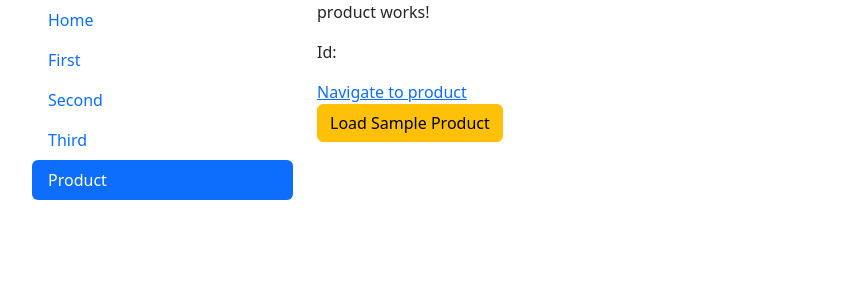
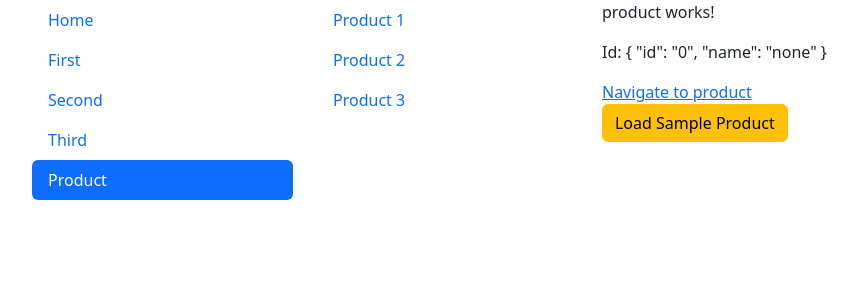
Before and after one commit to Pebhashi-Tharushika/angular-18-practice, an Angular app in the folder routes/: page /product/0/none in a window 1280 px wide. Shown: the top 300 px of the page, without its empty margins (50-908 px from the left). Built offline with nearby package versions, Linux system fonts and the light colour scheme.

Commit message:
nested routes

```diff
--- a/routes/src/app/app.component.html
+++ b/routes/src/app/app.component.html
@@ -20,9 +20,10 @@
           <a class="nav-link" [routerLink]="['/third']">Third</a>
         </li> -->
         <li class="nav-item">
-          <a class="nav-link" routerLink="/product/0/none" routerLinkActive="active"
+          <a class="nav-link" routerLink="/product" routerLinkActive="active"
           [routerLinkActiveOptions]="{exact:false}">Product</a>
         </li>
+
       </ul>
 
     </div>
--- a/routes/src/app/app.routes.ts
+++ b/routes/src/app/app.routes.ts
@@ -4,11 +4,15 @@ import { ThirdComponent } from './third/third.component';
 import { SecondComponent } from './second/second.component';
 import { HomeComponent } from './home/home.component';
 import { ProductComponent } from './product/product.component';
+import { ProductsComponent } from './products/products.component';
 
 export const routes: Routes = [
     { path: '', component: HomeComponent }, // http://localhost:4200
     { path: 'first', component: FirstComponent }, // http://localhost:4200/first
     { path: 'second', component: SecondComponent }, // http://localhost:4200/second
     { path: 'third', component: ThirdComponent }, // http://localhost:4200/third
-    { path: 'product/:id/:name', component: ProductComponent } // http://localhost:4200/product/1/abc
+    {
+        path: 'product', component: ProductsComponent, // http://localhost:4200/product
+        children: [{ path: ':id/:name', component: ProductComponent }] // http://localhost:4200/product/1/abc
+    },
 ];
--- a/routes/src/app/product/product.component.ts
+++ b/routes/src/app/product/product.component.ts
@@ -22,20 +22,20 @@ export class ProductComponent implements OnInit {
     //   name: this.activatedRoute.snapshot.params['name']
     // }
 
-    // this.activatedRoute.params.subscribe((data: Params) => {
-    //   this.product = {
-    //     id: data['id'],
-    //     name: data['name']
-    //   }
-    // });
+    this.activatedRoute.params.subscribe((data: Params) => {
+      this.product = {
+        id: data['id'],
+        name: data['name']
+      }
+    });
 
     // console.log(this.activatedRoute.snapshot.params);
     // console.log(this.activatedRoute.snapshot.queryParams);
     // console.log(this.activatedRoute.snapshot.fragment);
 
-    this.activatedRoute.queryParams.subscribe((data: Params) => {
-      console.log(data);
-    });
+    // this.activatedRoute.queryParams.subscribe((data: Params) => {
+    //   console.log(data);
+    // });
 
     this.activatedRoute.queryParams.subscribe((data) => {
       console.log(data);
--- /dev/null
+++ b/routes/src/app/products/products.component.html
@@ -0,0 +1,21 @@
+<div class="row">
+
+    <div class="col-md-4">
+        <ul class="nav flex-column nav-pills">
+            <li class="nav-item">
+                <a class="nav-link" [routerLink]="['/product',1,'product1']" routerLinkActive="active">Product 1</a>
+            </li>
+            <li class="nav-item">
+                <a class="nav-link" [routerLink]="['/product',2,'product2']" routerLinkActive="active">Product 2</a>
+            </li>
+            <li class="nav-item">
+                <a class="nav-link" [routerLink]="['/product',3,'product3']" routerLinkActive="active">Product 3</a>
+            </li>
+        </ul>
+    </div>
+
+    <div class="col-md-8">
+        <router-outlet></router-outlet>
+    </div>
+
+</div>
```
Also changed, not shown: routes/src/app/products/products.component.ts (added, +13 -0 lines), routes/src/app/products/products.component.css (added), 1 other file (tests, documents, lock files or other folders).
